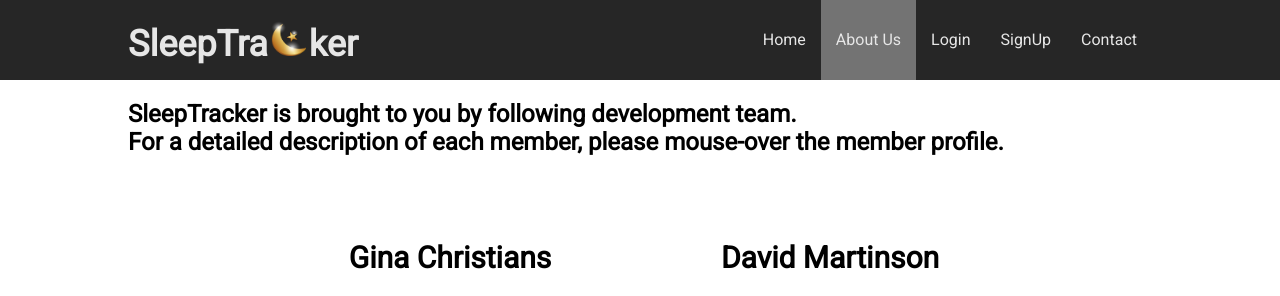
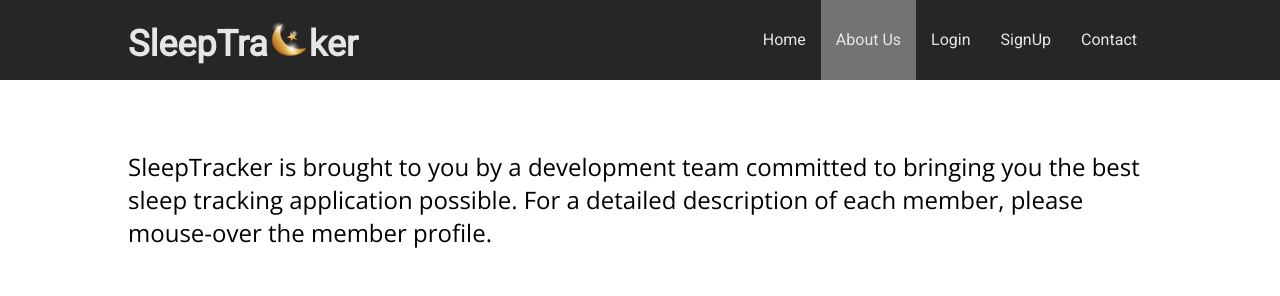
Before and after one commit to sleep-tracker-sg2/st-marketingpage, a plain HTML site: page about.html in a window 1280 px wide. Shown: the top 296 px of the page. Drawn offline with nearby package versions, Linux system fonts and the light colour scheme; grey boxes are pictures that could not be loaded.

Commit message:
small change to about page

```diff
--- a/about.html
+++ b/about.html
@@ -57,8 +57,7 @@
 
     <div class="about">
         <h1 class="about__title">
-            SleepTracker is brought to you by following development team. <span class="about__details">For a detailed
-                description of each member, please mouse-over the member profile. </span>
+            SleepTracker is brought to you by a development team committed to bringing you the best sleep tracking application possible.  For a detailed description of each member, please mouse-over the member profile.
         </h1>
     </div>
 
@@ -135,7 +134,7 @@
             <div class="card">
                 <h1 class="card__title">Robert Harris</h1>
                 <div class="card__image">
-                    <img src="http://unsplash.it/400/402" alt="picture">
+                    <img src="http://unsplash.it/401/402" alt="picture">
                     <p class="card__image-text">Lorem ipsum dolor sit amet consectetur adipisicing elit. Dolorum, quae
                         alias, repellat ex, praesentium molestias inventore reprehenderit laudantium adipisci facilis
                         nulla accusamus maxime voluptates quia laboriosam quo debitis beatae? Inventore reiciendis
--- a/css/main.css
+++ b/css/main.css
@@ -274,7 +274,9 @@ body {
 }
 
 .about__title {
-    padding-top: 100px;
+    font-family: 'Open Sans', sans-serif;
+    padding-top: 150px;
+    font-weight: 100;
     text-align: left;
     font-size: 24px;
 }
```
